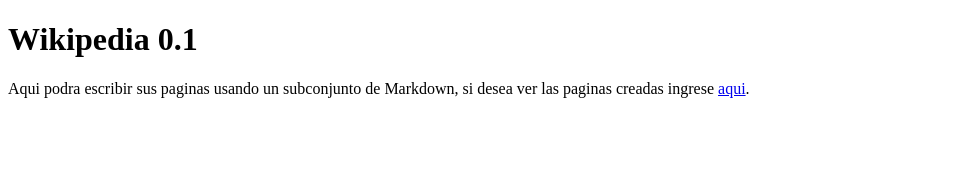
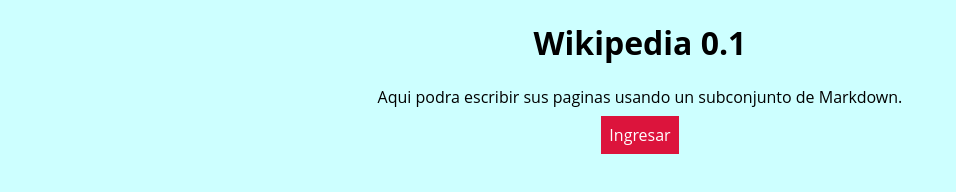
Before and after one commit to avillaq/WikiPart1, a plain HTML site: page index.html in a window 1280 px wide. Shown: the whole page, without its empty margins (0-956 px from the left). Drawn offline with Linux system fonts and the light colour scheme.

Commit message:
Estilos para el inicio terminado

```diff
--- a/index.html
+++ b/index.html
@@ -1,13 +1,23 @@
 <!DOCTYPE html>
 <html>
+
 <head>
 	<meta charset="UTF-8">
+	<link rel="stylesheet" href="./styles/general.css">
 	<title>Wikipedia 0.1</title>
+
 </head>
+
 <body>
+	<div class="wrap">
+
 		<h1>Wikipedia 0.1</h1>
-		<p>Aqui podra escribir sus paginas usando un subconjunto de Markdown,
-		si desea ver las paginas creadas ingrese <a href="./cgi-bin/list.pl">aqui</a>. </p>
+		<p>Aqui podra escribir sus paginas usando un subconjunto de Markdown.</p>
+
+		<a href="./cgi-bin/list.pl">Ingresar</a>
+
+	</div>
 
 </body>
+
 </html>
--- /dev/null
+++ b/styles/general.css
@@ -0,0 +1,18 @@
+body {
+    background: #cdffff;
+    font-family: 'Open Sans', sans-serif;
+}
+.wrap{
+    width: 70%;
+    margin: auto;
+    text-align: center;
+}
+a {
+    margin: 15px 0;
+    padding: 8px;
+    background: crimson;
+
+    color: white;
+    text-decoration: none;
+    cursor: pointer;
+}
--- /dev/null
+++ b/styles/list.css
@@ -0,0 +1,26 @@
+h1{
+    text-align: left;
+}
+hr {
+    height: 1px;
+    background-color: red;
+}
+.list{
+    display: flex;
+}
+
+.botons{
+    display: flex;
+}
+
+
+
+
+
+
+
+
+
+li{
+    list-style: none;
+}
```
Also changed, not shown: 5 other files. Lines whose indentation alone changed are shown as unchanged.
